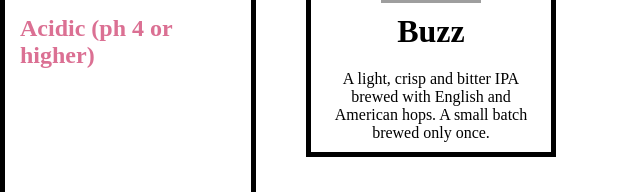
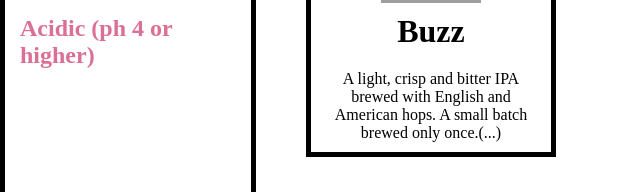
Before and after one commit to Big-Huw100/punk-api, a React (Create React App) app: page / in a window 1280 px wide. Shown: the part 243-435 px from the top of the page, without its empty margins (0-640 px from the left). Built offline with nearby package versions, Linux system fonts and the light colour scheme; grey boxes are pictures that could not be loaded.

Commit message:
sliced the description

```diff
--- a/src/components/BeerCard/BeerCard.jsx
+++ b/src/components/BeerCard/BeerCard.jsx
@@ -13,7 +13,7 @@ const {
     <div className={styles.BeerCard}>
       <img src={image_url} alt="" />
       <h1>{name}</h1>
-      <p>{description}</p>
+      <p>{description.slice(0,100)}(...)</p>
     </div>
   )
 }
```
